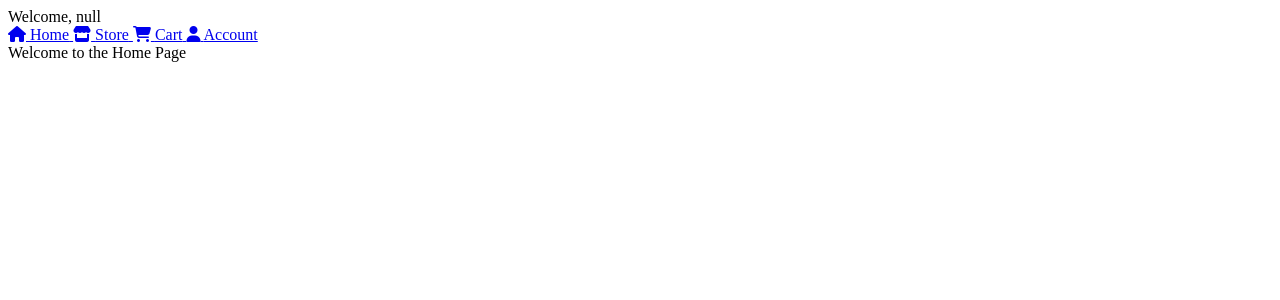
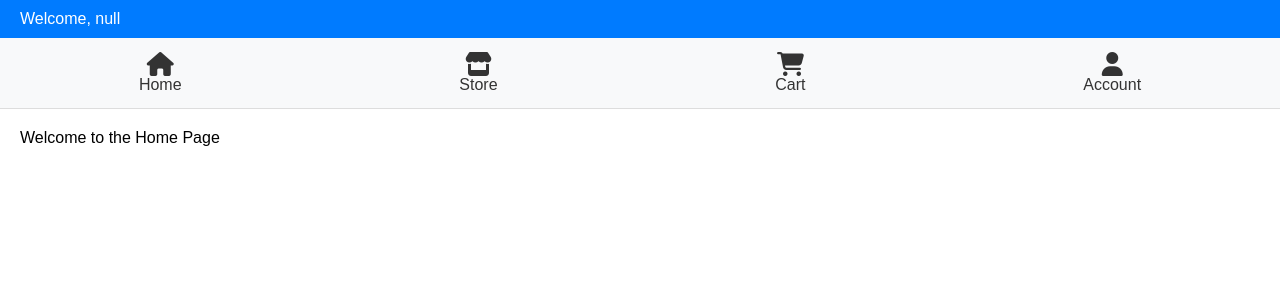
Before and after one commit to Soham-gx/BRS-Studunt, a PHP site: page /hBar.html in a window 1280 px wide. Shown: the top 300 px of the page. Run offline with PHP 8.4, Linux system fonts and the light colour scheme; some libraries are stand-ins or nearby versions.

Commit message:
Update hBar.css

```diff
--- a/hBar.css
+++ b/hBar.css
@@ -1,3 +1,79 @@
+/* CSS for navigation bar and account settings */
+
+body {
+    font-family: Arial, sans-serif;
+    margin: 0;
+    padding: 0;
+}
+
+.header {
+    background-color: #007bff;
+    color: white;
+    padding: 10px 20px;
+    display: flex;
+    justify-content: space-between;
+    align-items: center;
+}
+
+.navbar {
+    background-color: #f8f9fa;
+    overflow: hidden;
+    display: flex;
+    justify-content: space-around;
+    border-bottom: 1px solid #ddd;
+}
+
+.nav-item {
+    display: flex;
+    flex-direction: column;
+    align-items: center;
+    padding: 14px 16px;
+    text-decoration: none;
+    color: #333;
+    text-align: center;
+}
+
+.nav-item:hover {
+    background-color: #ddd;
+    color: black;
+}
+
+.nav-item i {
+    font-size: 24px;
+}
+
+.page {
+    padding: 20px;
+    display: none;
+}
+
+#home {
+    display: block;
+}
+
+.profile-section {
+    margin: 20px 0;
+}
+
+.profile-section label {
+    display: block;
+    margin-bottom: 5px;
+}
+
+.profile-section input {
+    width: 100%;
+    padding: 8px;
+    margin-bottom: 10px;
+}
+
+#profile-image {
+    width: 100px;
+    height: 100px;
+    border-radius: 50%;
+    margin-bottom: 10px;
+    display: block;
+}
+
 /* Additional CSS for store and cart */
 
 #product-list {
```
